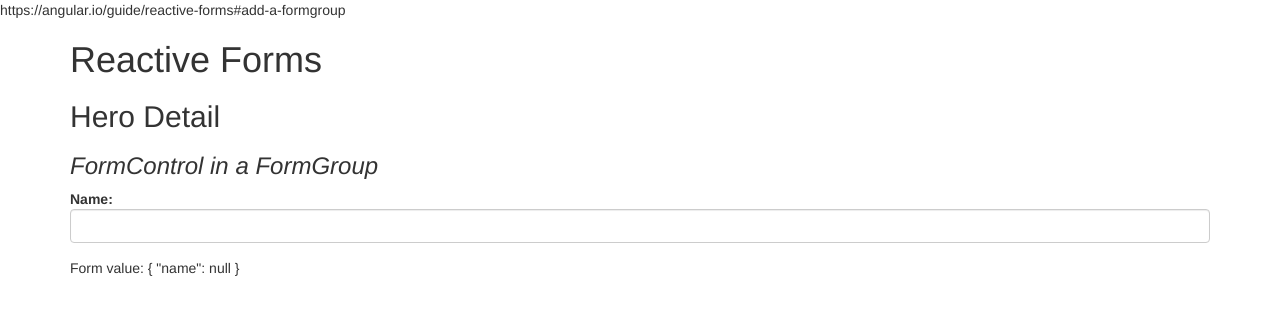
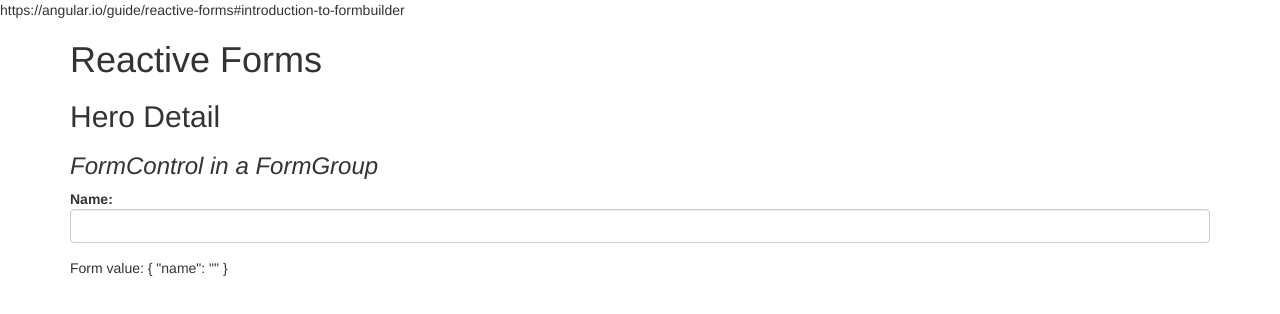
Before and after one commit to bebetoh/angular-reactive-forms, an Angular app: page / in a window 1280 px wide. Shown: the top 314 px of the page. Built offline with nearby package versions, Linux system fonts and the light colour scheme.

Commit message:
https://angular.io/guide/reactive-forms#introduction-to-formbuilder

```diff
--- a/src/app/app.component.html
+++ b/src/app/app.component.html
@@ -1,4 +1,4 @@
-https://angular.io/guide/reactive-forms#add-a-formgroup
+https://angular.io/guide/reactive-forms#introduction-to-formbuilder
 
 <div class="container">
   <h1>Reactive Forms</h1>
--- a/src/app/app.module.ts
+++ b/src/app/app.module.ts
@@ -4,13 +4,13 @@ import { ReactiveFormsModule } from '@angular/forms';
 
 
 import { AppComponent } from './app.component';
-import { HeroDetailComponent1 } from './hero-detail/hero-detail.component';
+import { HeroDetailComponent3 } from './hero-detail/hero-detail.component';
 
 
 @NgModule({
   declarations: [
     AppComponent,
-    HeroDetailComponent1
+    HeroDetailComponent3
   ],
   imports: [
     BrowserModule,
--- a/src/app/hero-detail/hero-detail.component.ts
+++ b/src/app/hero-detail/hero-detail.component.ts
@@ -1,5 +1,5 @@
 import { Component, OnInit } from '@angular/core';
-import { FormControl, FormGroup } from '@angular/forms';
+import { FormControl, FormGroup, FormBuilder } from '@angular/forms';
 import { NgModule } from '@angular/core';
 
 
@@ -9,11 +9,16 @@ import { NgModule } from '@angular/core';
   styleUrls: ['./hero-detail.component.css']
 })
 
-export class HeroDetailComponent1 {
+export class HeroDetailComponent3 {
+  heroForm: FormGroup; // <--- heroForm is of type FormGroup
 
- // name = new FormControl();
-  heroForm = new FormGroup({
-    name: new FormControl()
-  });
+  constructor(private fb: FormBuilder) { // <--- inject FormBuilder
+    this.createForm();
+  }
 
+  createForm() {
+    this.heroForm = this.fb.group({
+      name: '', // <--- the FormControl called "name"
+    });
+  }
 }
```
